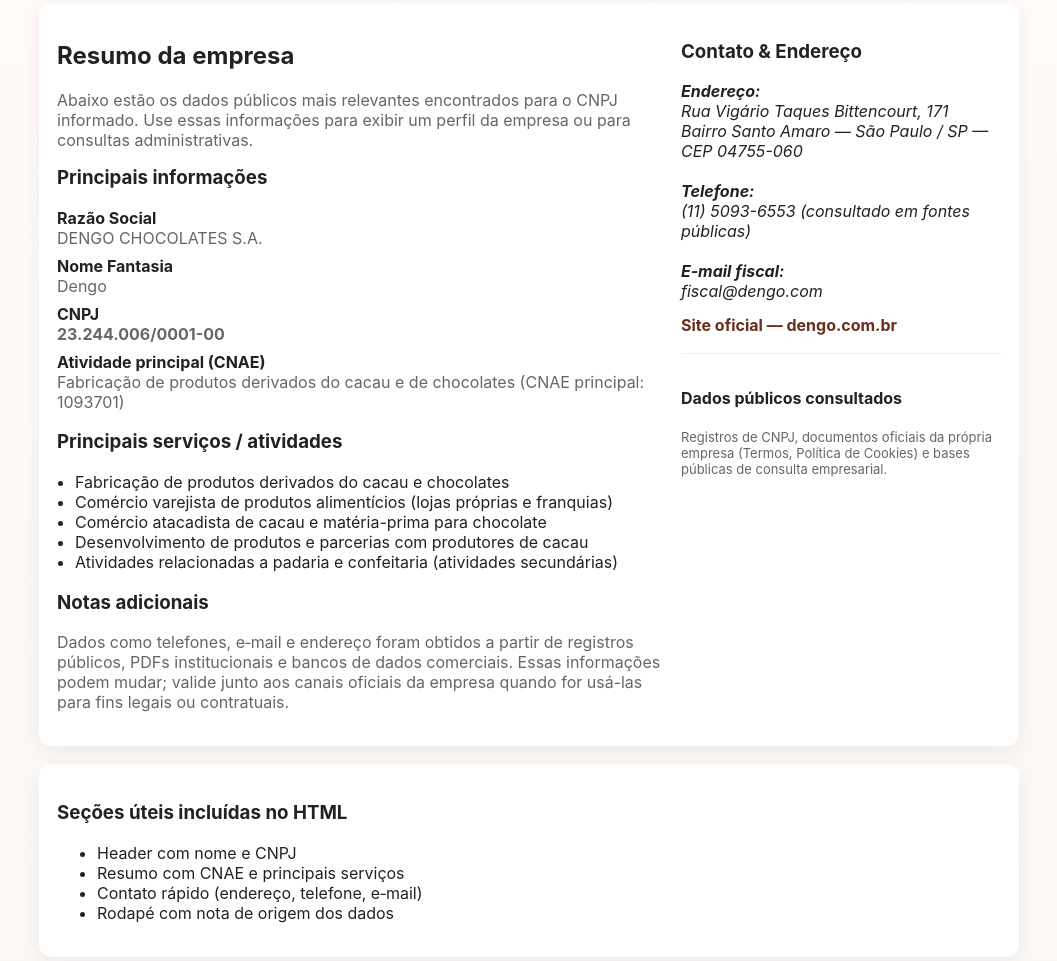
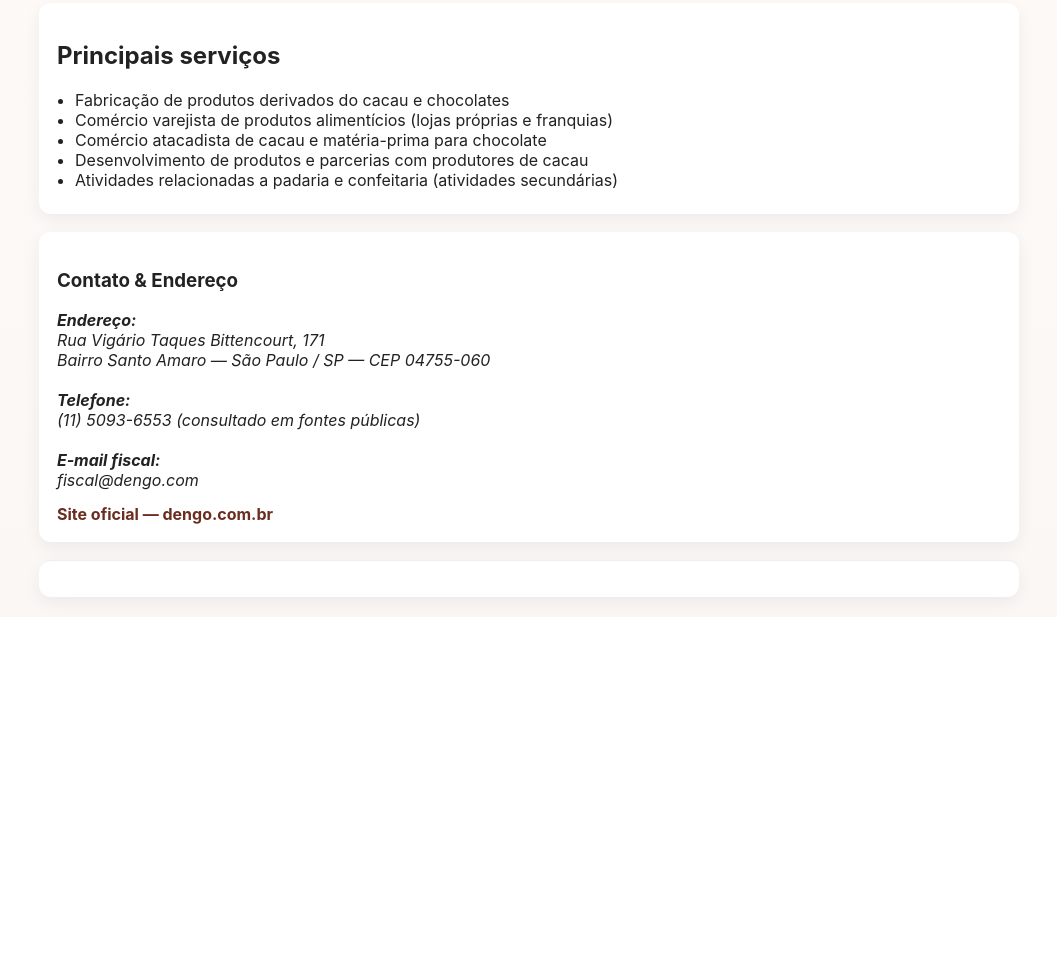
Before and after one commit to rosellejoyce-ops/valr, a plain HTML site: page index.html in a window 1280 px wide. Shown: the part 185-1146 px from the top of the page, without its empty margins (111-1168 px from the left). After the commit the page ends 802 px from the top, so only its background shows below. Drawn offline with Linux system fonts and the light colour scheme.

Commit message:
Update index.html

```diff
--- a/index.html
+++ b/index.html
@@ -15,8 +15,6 @@
     p.lead{margin:6px 0 0;color:rgba(255,255,255,0.9)}
     .card{background:var(--card);border-radius:12px;padding:18px;box-shadow:0 6px 18px rgba(16,24,40,0.06);margin-top:18px}
     .grid{display:grid;grid-template-columns:1fr 320px;gap:18px}
-    .meta dt{font-weight:700}
-    .meta dd{margin:0 0 8px 0;color:var(--muted)}
     ul.services{padding-left:18px;margin:6px 0}
     footer{margin-top:28px;padding:20px;background:#fff;border-top:1px solid #eee;color:#555;border-radius:12px}
     .muted{color:var(--muted)}
@@ -38,27 +36,7 @@
 
   <main class="container">
     <section class="card">
-      <div class="grid">
-        <div>
-          <h2>Resumo da empresa</h2>
-          <p class="muted">Abaixo estão os dados públicos mais relevantes encontrados para o CNPJ informado. Use essas informações para exibir um perfil da empresa ou para consultas administrativas.</p>
-
-          <h3 style="margin-top:14px">Principais informações</h3>
-          <dl class="meta">
-            <dt>Razão Social</dt>
-            <dd>DENGO CHOCOLATES S.A.</dd>
-
-            <dt>Nome Fantasia</dt>
-            <dd>Dengo</dd>
-
-            <dt>CNPJ</dt>
-            <dd><strong>23.244.006/0001-00</strong></dd>
-
-            <dt>Atividade principal (CNAE)</dt>
-            <dd>Fabricação de produtos derivados do cacau e de chocolates (CNAE principal: 1093701)</dd>
-          </dl>
-
-          <h3>Principais serviços / atividades</h3>
+      <h2>Principais serviços</h2>
       <ul class="services">
         <li>Fabricação de produtos derivados do cacau e chocolates</li>
         <li>Comércio varejista de produtos alimentícios (lojas próprias e franquias)</li>
@@ -66,11 +44,10 @@
         <li>Desenvolvimento de produtos e parcerias com produtores de cacau</li>
         <li>Atividades relacionadas a padaria e confeitaria (atividades secundárias)</li>
       </ul>
+    </section>
 
-          <h3>Notas adicionais</h3>
-          <p class="muted">Dados como telefones, e‑mail e endereço foram obtidos a partir de registros públicos, PDFs institucionais e bancos de dados comerciais. Essas informações podem mudar; valide junto aos canais oficiais da empresa quando for usá-las para fins legais ou contratuais.</p>
-        </div>
-
+    <section class="card">
+      <div class="grid">
         <aside>
           <h3>Contato & Endereço</h3>
           <address>
@@ -88,27 +65,12 @@
           <div style="margin-top:14px">
             <a href="https://www.dengo.com.br" target="_blank" rel="noopener" style="color:var(--accent);font-weight:700;text-decoration:none">Site oficial — dengo.com.br</a>
           </div>
-
-          <div style="margin-top:18px;padding-top:12px;border-top:1px solid #f0f0f0">
-            <h4>Dados públicos consultados</h4>
-            <p class="muted" style="font-size:13px">Registros de CNPJ, documentos oficiais da própria empresa (Termos, Política de Cookies) e bases públicas de consulta empresarial.</p>
-          </div>
         </aside>
       </div>
     </section>
 
-    <section class="card">
-      <h3>Seções úteis incluídas no HTML</h3>
-      <ul>
-        <li>Header com nome e CNPJ</li>
-        <li>Resumo com CNAE e principais serviços</li>
-        <li>Contato rápido (endereço, telefone, e‑mail)</li>
-        <li>Rodapé com nota de origem dos dados</li>
-      </ul>
-    </section>
-
     <footer class="card">
-      <small class="muted".</small>
+      <small class="muted"></small>
     </footer>
   </main>
 </body>
```
Lines whose indentation alone changed are shown as unchanged.
